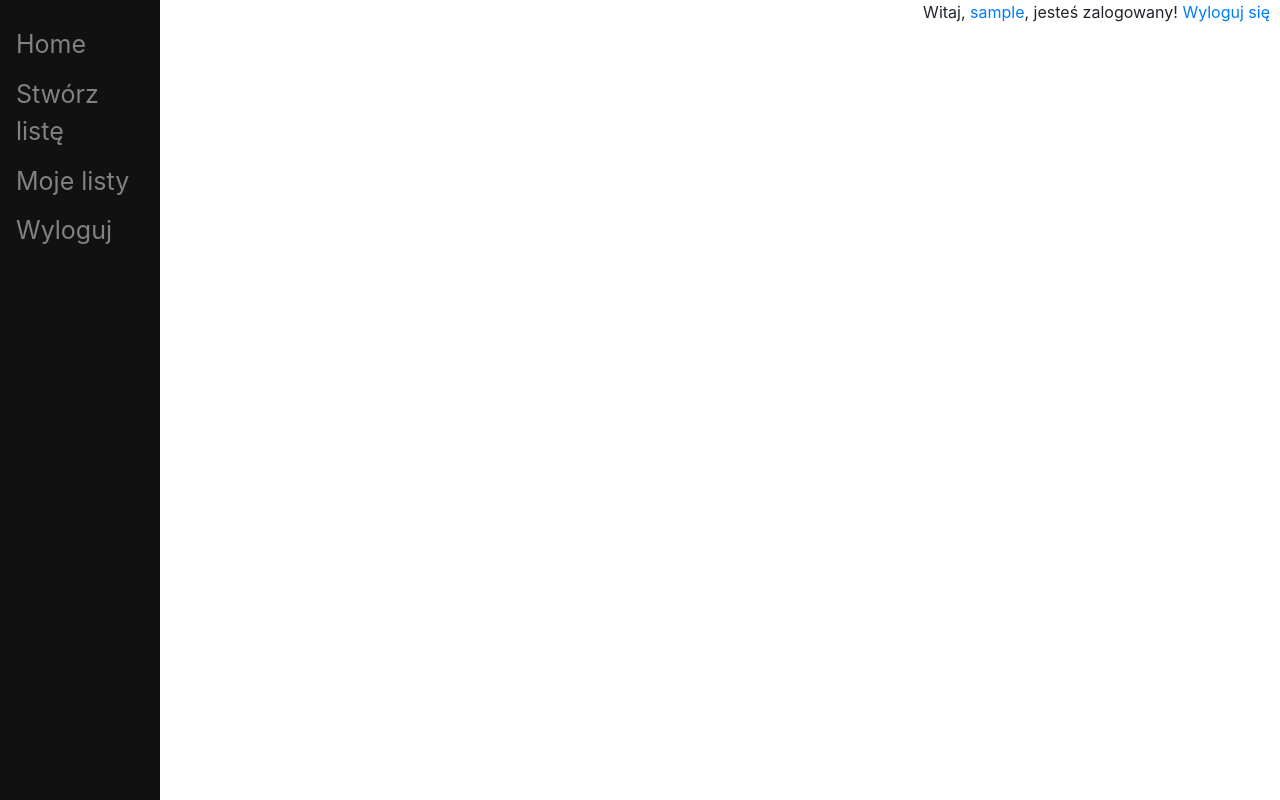
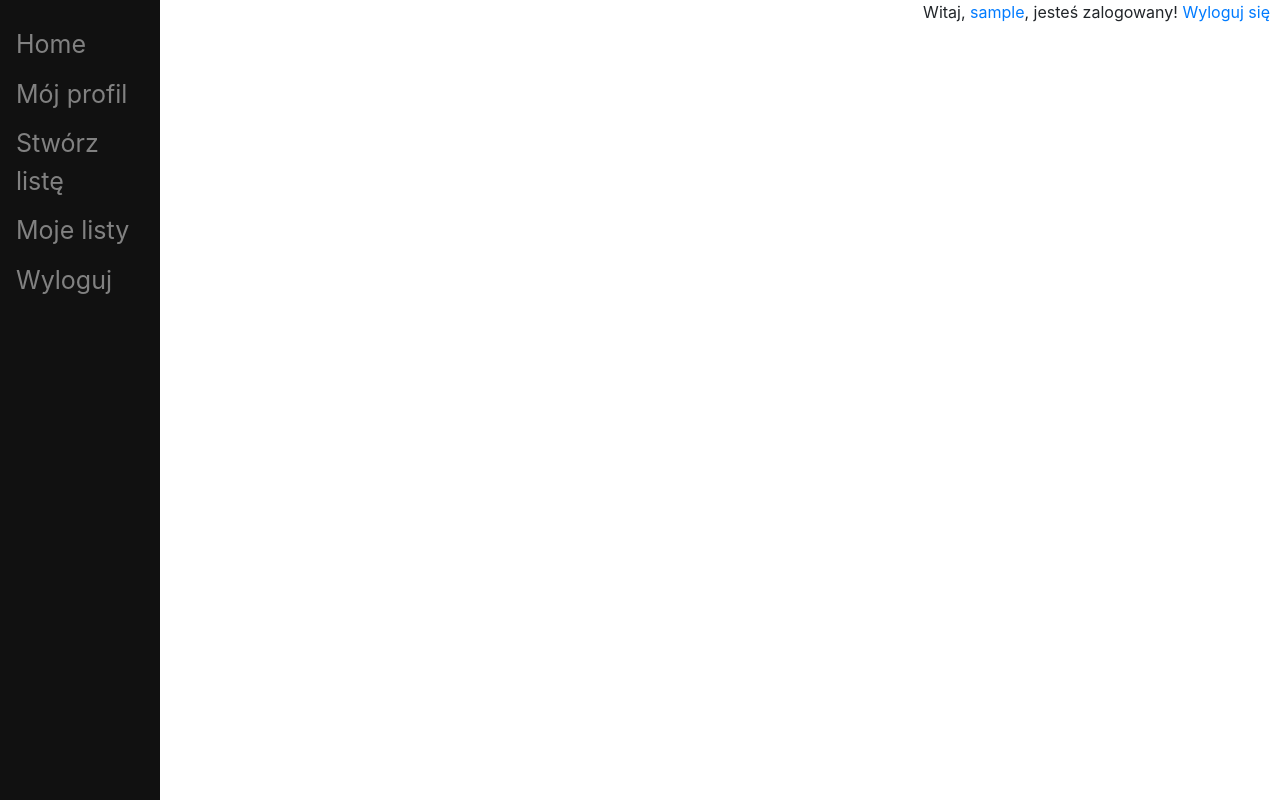
Before and after one commit to cninja5/AplikacjaWebowa, a Django app: page /home/ in a window 1280 px wide. Run offline with Django 4.2, Linux system fonts and the light colour scheme; the visitor is signed in with stand-in values (Sample User, id 1).

Commit message:
dodanie odnosnika do mojego profilu na sidebarze

```diff
--- a/main/templates/main/base.html
+++ b/main/templates/main/base.html
@@ -18,6 +18,7 @@
             <a href="/register/">Rejestracja</a>
         {% elif  user.is_authenticated %}
             <a href="/home/">Home</a>
+            <a href="/profile/{{ user.username }}">Mój profil</a>
             <a href="/createList/">Stwórz listę</a>
             <a href="/myLists/">Moje listy</a>
             <a href="/logout/">Wyloguj</a>
```
